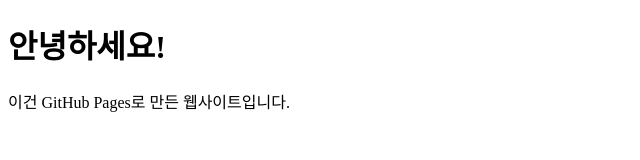
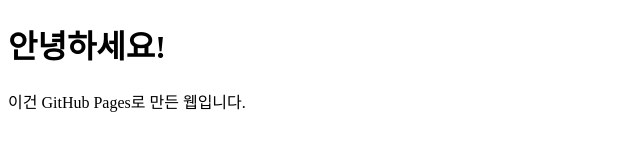
Before and after one commit to sh85952223/git-practice, a plain HTML site: page index.html in a window 1280 px wide. Shown: the full height of the page, 0-640 px from the left. Drawn offline with Linux system fonts and the light colour scheme.

Commit message:
배포테스트트

```diff
--- a/index.html
+++ b/index.html
@@ -6,6 +6,6 @@
 </head>
 <body>
   <h1>안녕하세요!</h1>
-  <p>이건 GitHub Pages로 만든 웹사이트입니다.</p>
+  <p>이건 GitHub Pages로 만든 웹입니다.</p>
 </body>
 </html>
```
